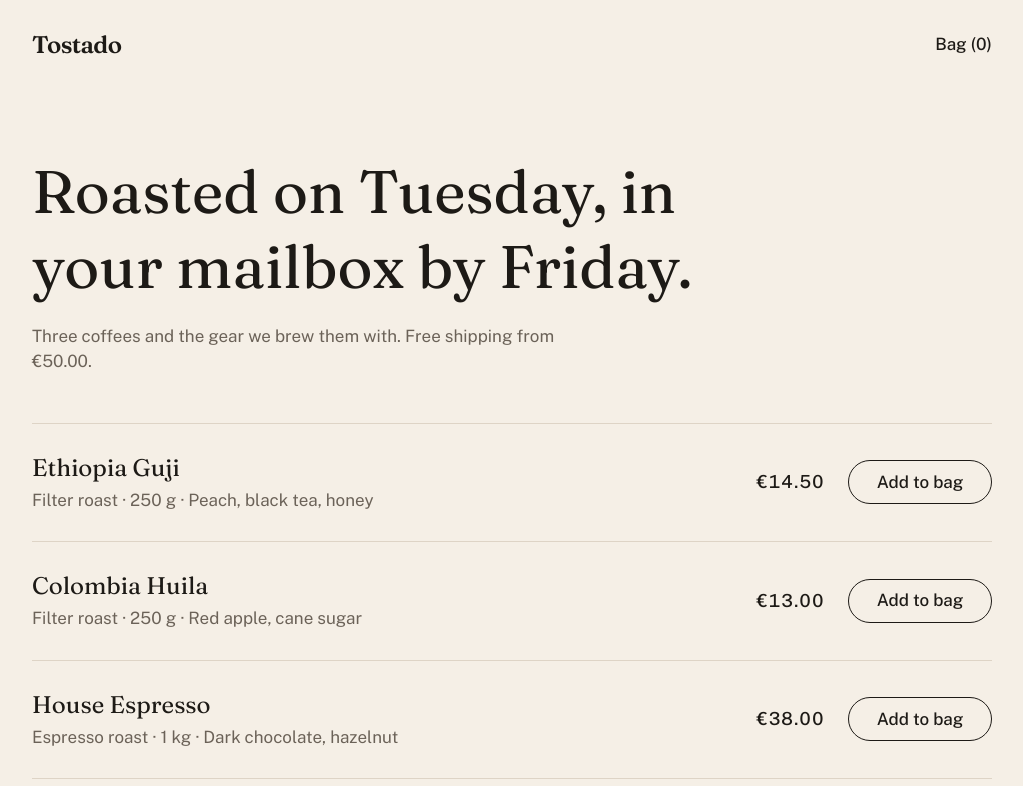
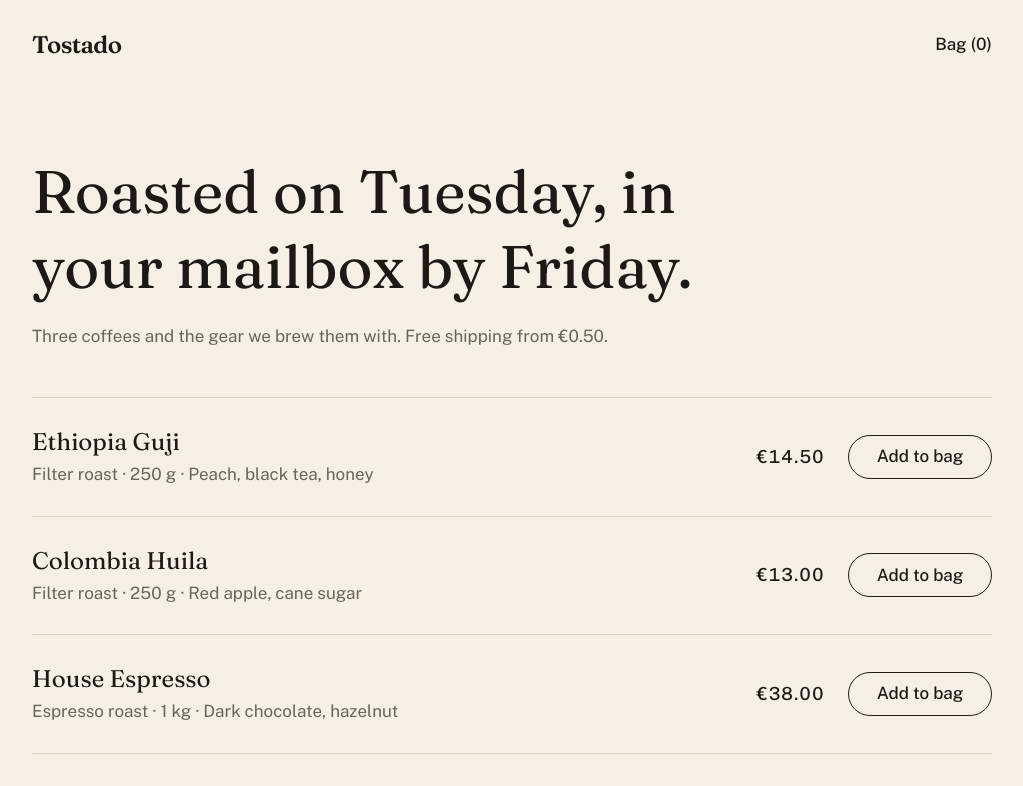
Before and after one commit to t1dem/proofed-demo-store, a React (Vite) app: page / in a window 1280 px wide. Shown: the top 786 px of the page, without its empty margins (128-1151 px from the left). Built offline with nearby package versions, Linux system fonts and the light colour scheme.

Commit message:
Make the free shipping threshold easier to read

```diff
--- a/src/pricing.ts
+++ b/src/pricing.ts
@@ -4,7 +4,7 @@ import { findProduct } from "./catalog";
 export type CartLine = { id: string; qty: number };
 
 export const SHIPPING_FEE = 490;
-export const FREE_SHIPPING_FROM = 5000;
+export const FREE_SHIPPING_FROM = 50; // €50
 
 const promoCodes: Record<string, number> = {
   WELCOME10: 10,
```
